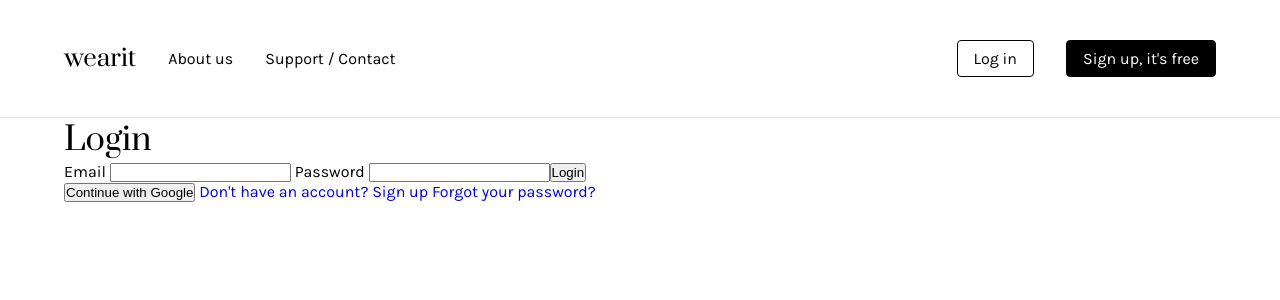
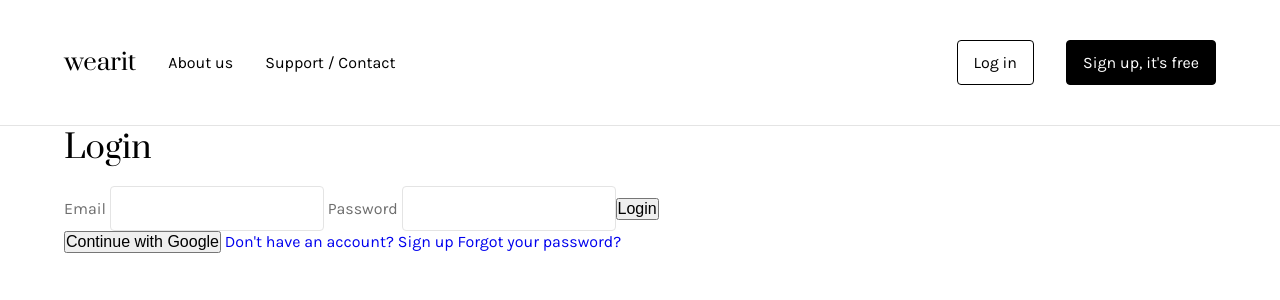
Before and after one commit to anetkabagetka/wearit, a Vue app: page /login in a window 1280 px wide. Shown: the top 300 px of the page. Built offline with nearby package versions, Linux system fonts and the light colour scheme; no server answers.

Commit message:
Update general styles for inputs and forms

```diff
--- a/src/styles/main.css
+++ b/src/styles/main.css
@@ -58,10 +58,11 @@ h3 {
 
 a, button {
     text-decoration: none;
+    font-size: inherit;
 }
 
 .btn {
-    padding: 8px 16px;
+    padding: 12px 16px;
     border-radius: 4px;
     cursor: pointer;
     font-family: var(--font-text);
@@ -81,6 +82,56 @@ a, button {
     text-align: center;
 }
 
+label {
+    color: var(--gray);
+}
+
+input {
+    font-family: var(--font-text);
+    font-size: inherit;
+    padding: 12px 16px;
+    border-radius: 4px;
+    border: 1px solid var(--light-gray);
+}
+
+form {
+    margin-top: 16px;
+}
+
+.input-icon {
+    position: relative;
+    display: block;
+
+    > img {
+        position: absolute;
+        left: 16px;
+        top: 50%;
+        transform: translateY(-50%);
+        pointer-events: none;
+    }
+
+    input {
+        width: 100%;
+        padding-left: 48px;
+    }
+}
+/* AI - Styles for the password visibility toggle button */
+.input-icon-button {
+    position: absolute;
+    right: 12px;
+    top: 50%;
+    transform: translateY(-50%);
+    display: flex;
+    padding: 4px;
+    background: none;
+    border: none;
+    cursor: pointer;
+}
+
+.input-icon:has(.input-icon-button) input {
+    padding-right: 48px;
+}
+
 .container-narrow {
     max-width: 600px;
 }
@@ -89,6 +140,12 @@ a, button {
     display: flex;
     flex-direction: column;
     gap: 16px;
+}
+
+.stack-small {
+    display: flex;
+    flex-direction: column;
+    gap: 8px;
 }
 
 .actions {
```
